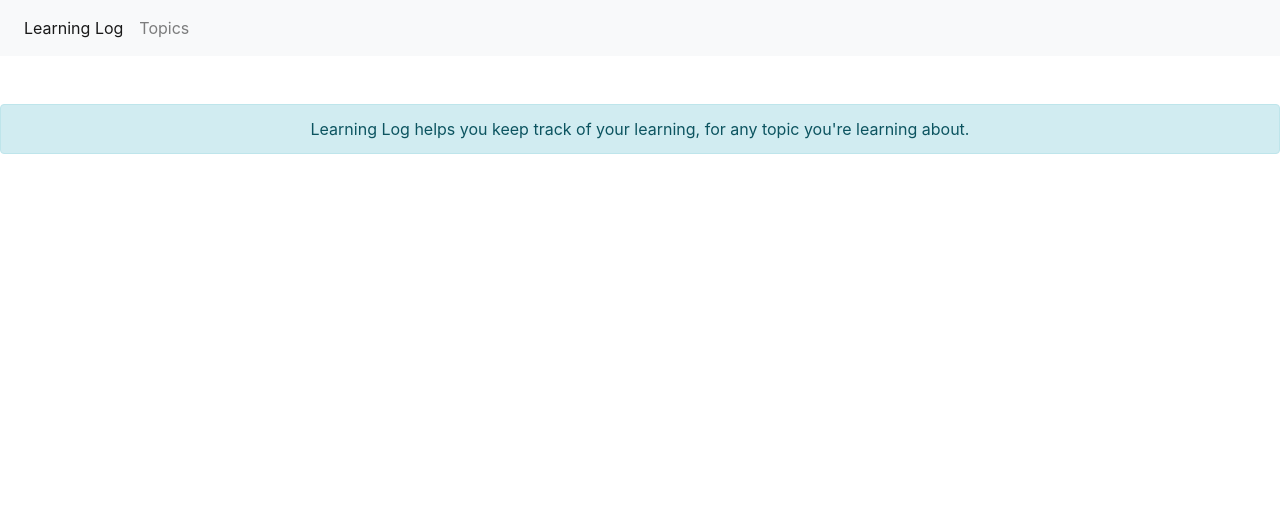
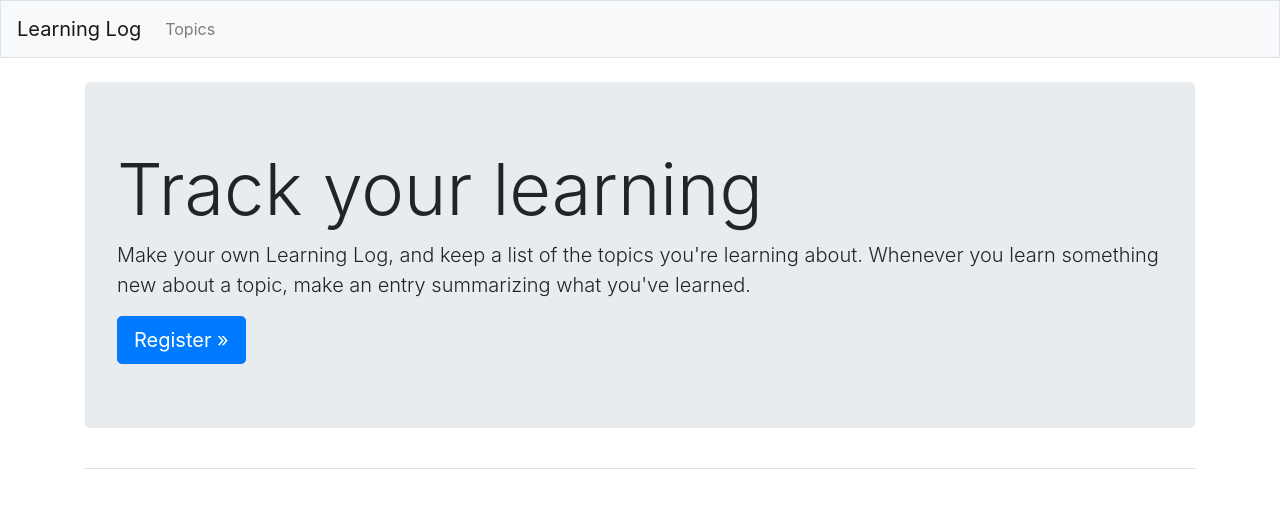
Before and after one commit to vikassnwl/learning_log, a Flask app: page / in a window 1280 px wide. Shown: the top 508 px of the page. Run offline with Flask 2, Linux system fonts and the light colour scheme; some libraries are stand-ins or nearby versions.

Commit message:
Update index.html, base.html

```diff
--- a/templates/base.html
+++ b/templates/base.html
@@ -20,10 +20,10 @@
     }
   </script> -->
 
-    <nav class="navbar navbar-expand-sm bg-light navbar-light mb-5">
+    <nav class="navbar navbar-expand-md bg-light navbar-light mb-4 border">
         <ul class="navbar-nav">
           <li class="nav-item active">
-            <a class="nav-link" href="/">Learning Log</a>
+            <a class="navbar-brand" href="/">Learning Log</a>
           </li>
           <li class="nav-item">
             <a class="nav-link" href="/topics">Topics</a>
--- a/templates/index.html
+++ b/templates/index.html
@@ -1,6 +1,17 @@
 {% extends 'base.html' %}
 {% block content %}
-    <div class="alert alert-info text-center" role="alert">
+    <!-- <div class="alert alert-info text-center" role="alert">
         Learning Log helps you keep track of your learning, for any topic you're learning about.
+    </div> -->
+
+    <!-- Jumbotron class -->
+    <main role="main" class="container">
+    <div class="pb-2 mb-2 border-bottom">
+    <div class="jumbotron">
+        <h1 class="display-3">Track your learning</h1>
+        <p class="lead">Make your own Learning Log, and keep a list of the topics you're learning about. Whenever you learn something new about a topic, make an entry summarizing what you've learned.</p>
+        <a href="#" class="btn btn-primary btn-lg">Register »</a>
     </div>
+    </div>
+    </main>
 {% endblock content %}
```
